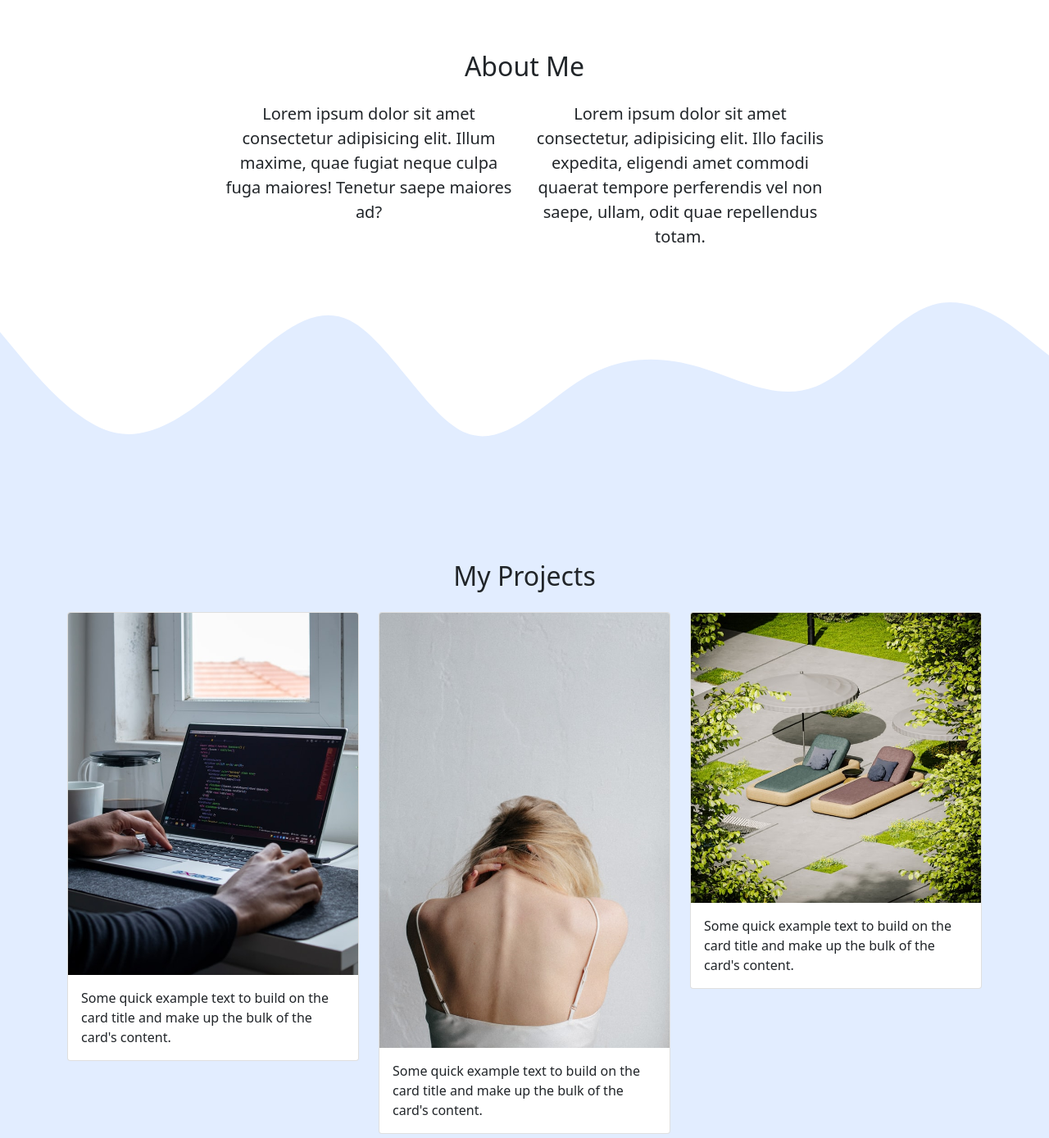
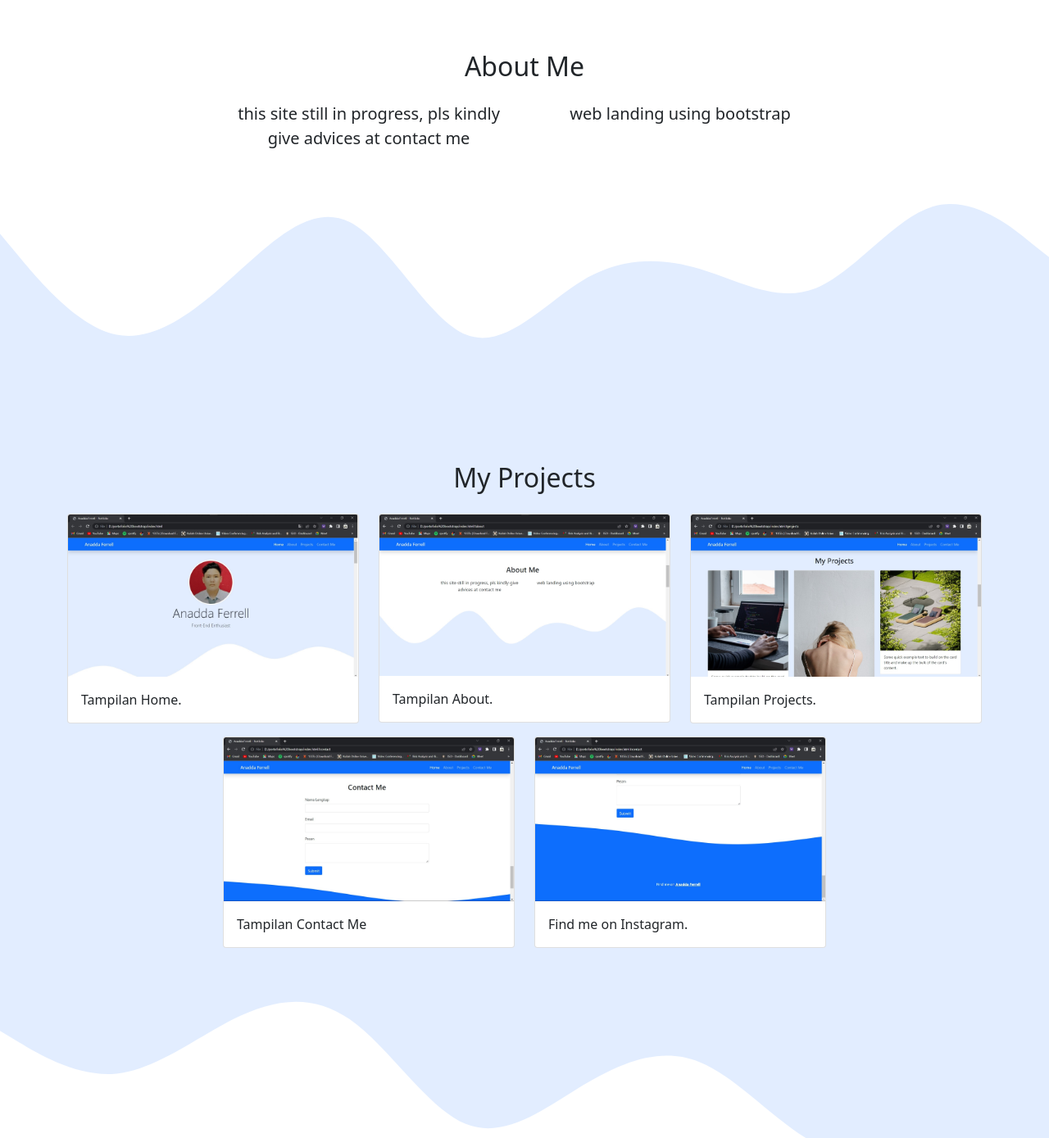
Before and after one commit to anadda/anadda.github.io, a plain HTML site: page index.html in a window 1280 px wide. Shown: the part 720-2109 px from the top of the page at 82% size. Drawn offline with nearby package versions, Linux system fonts and the light colour scheme.

Commit message:
edit some detail

```diff
--- a/index.html
+++ b/index.html
@@ -65,10 +65,10 @@
         </div>
         <div class="row justify-content-center fs-5 text-center">
           <div class="col-md-4">
-            <p>Lorem ipsum dolor sit amet consectetur adipisicing elit. Illum maxime, quae fugiat neque culpa fuga maiores! Tenetur saepe maiores ad?</p>
+            <p>this site still in progress, pls kindly give advices at contact me</p>
           </div>
           <div class="col-md-4">
-            <p>Lorem ipsum dolor sit amet consectetur, adipisicing elit. Illo facilis expedita, eligendi amet commodi quaerat tempore perferendis vel non saepe, ullam, odit quae repellendus totam.</p>
+            <p>web landing using bootstrap</p>
           </div>
         </div>
       </div>
@@ -93,41 +93,41 @@
         <div class="row justify-content-center">
           <div class="col-md-4 mb-3">
             <div class="card">
-              <img src="img/projects/1.jpg" class="card-img-top" alt="proj1" />
+              <img src="img/projects/home.jpg" class="card-img-top" alt="proj1" />
               <div class="card-body">
-                <p class="card-text">Some quick example text to build on the card title and make up the bulk of the card's content.</p>
+                <p class="card-text">Tampilan Home.</p>
               </div>
             </div>
           </div>
           <div class="col-md-4 mb-3">
             <div class="card">
-              <img src="img/projects/2.jpg" class="card-img-top" alt="proj2" />
+              <img src="img/projects/about.jpg" class="card-img-top" alt="proj2" />
               <div class="card-body">
-                <p class="card-text">Some quick example text to build on the card title and make up the bulk of the card's content.</p>
+                <p class="card-text">Tampilan About.</p>
               </div>
             </div>
           </div>
           <div class="col-md-4 mb-3">
             <div class="card">
-              <img src="img/projects/3.jpg" class="card-img-top" alt="proj3" />
+              <img src="img/projects/projects.jpg" class="card-img-top" alt="proj3" />
               <div class="card-body">
-                <p class="card-text">Some quick example text to build on the card title and make up the bulk of the card's content.</p>
+                <p class="card-text">Tampilan Projects.</p>
               </div>
             </div>
           </div>
           <div class="col-md-4 mb-3">
             <div class="card">
-              <img src="img/projects/4.jpg" class="card-img-top" alt="proj4" />
+              <img src="img/projects/contact.jpg" class="card-img-top" alt="proj4" />
               <div class="card-body">
-                <p class="card-text">Some quick example text to build on the card title and make up the bulk of the card's content.</p>
+                <p class="card-text">Tampilan Contact Me</p>
               </div>
             </div>
           </div>
           <div class="col-md-4 mb-3">
             <div class="card">
-              <img src="img/projects/5.jpg" class="card-img-top" alt="proj5" />
+              <img src="img/projects/find.jpg" class="card-img-top" alt="proj5" />
               <div class="card-body">
-                <p class="card-text">Some quick example text to build on the card title and make up the bulk of the card's content.</p>
+                <p class="card-text">Find me on Instagram.</p>
               </div>
             </div>
           </div>
@@ -148,13 +148,13 @@
       <div class="container">
         <div class="row text-center mb-3">
           <div class="col">
-            <h2>Contact Me</h2>
+            <h2>Kindly give some advices</h2>
           </div>
         </div>
         <div class="row justify-content-center">
           <div class="col-md-6">
             <div class="alert alert-success alert-dismissible fade show d-none my-alert" role="alert">
-              <strong>Terima Kasih!</strong> Pesan berhasil dikirim.
+              <strong>Terima Kasih Atas Masukannya!</strong> Pesan berhasil dikirim.
               <button type="button" class="btn-close" data-bs-dismiss="alert" aria-label="Close"></button>
             </div>
             <form name="email-portfolio">
@@ -167,7 +167,7 @@
                 <input type="email" class="form-control" id="email" aria-describedby="email" name="email" />
               </div>
               <div class="mb-3">
-                <label for="pesan" class="form-label">Pesan</label>
+                <label for="pesan" class="form-label">Saran dan Masukan</label>
                 <textarea class="form-control" id="pesan" rows="3" name="pesan"></textarea>
               </div>
               <button type="submit" class="btn btn-primary btn-kirim">Submit</button>
```
Also changed, not shown: img/projects/about.jpg (added), img/projects/contact.jpg (added), img/projects/find.jpg (added), img/projects/home.jpg (added), img/projects/projects.jpg (added).
